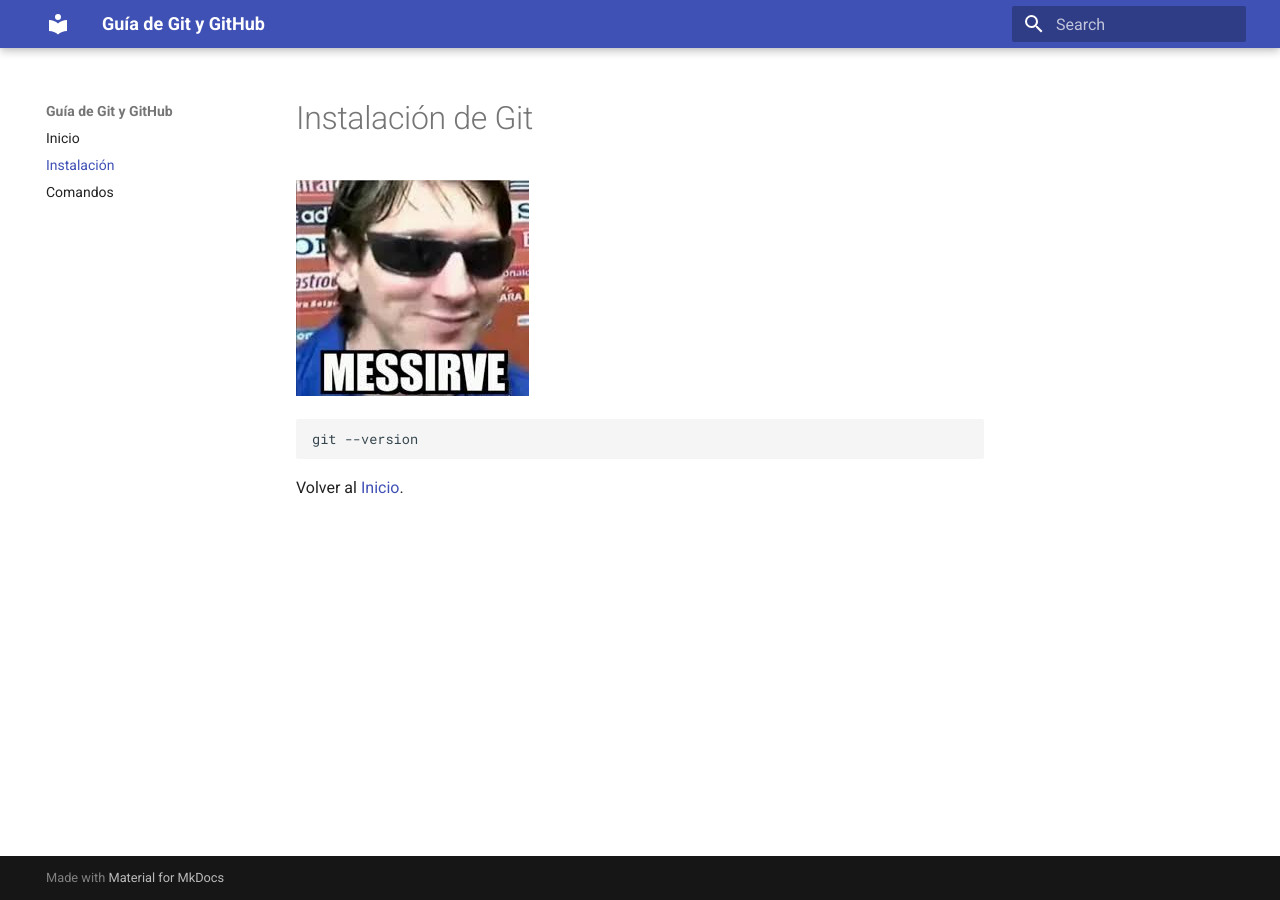
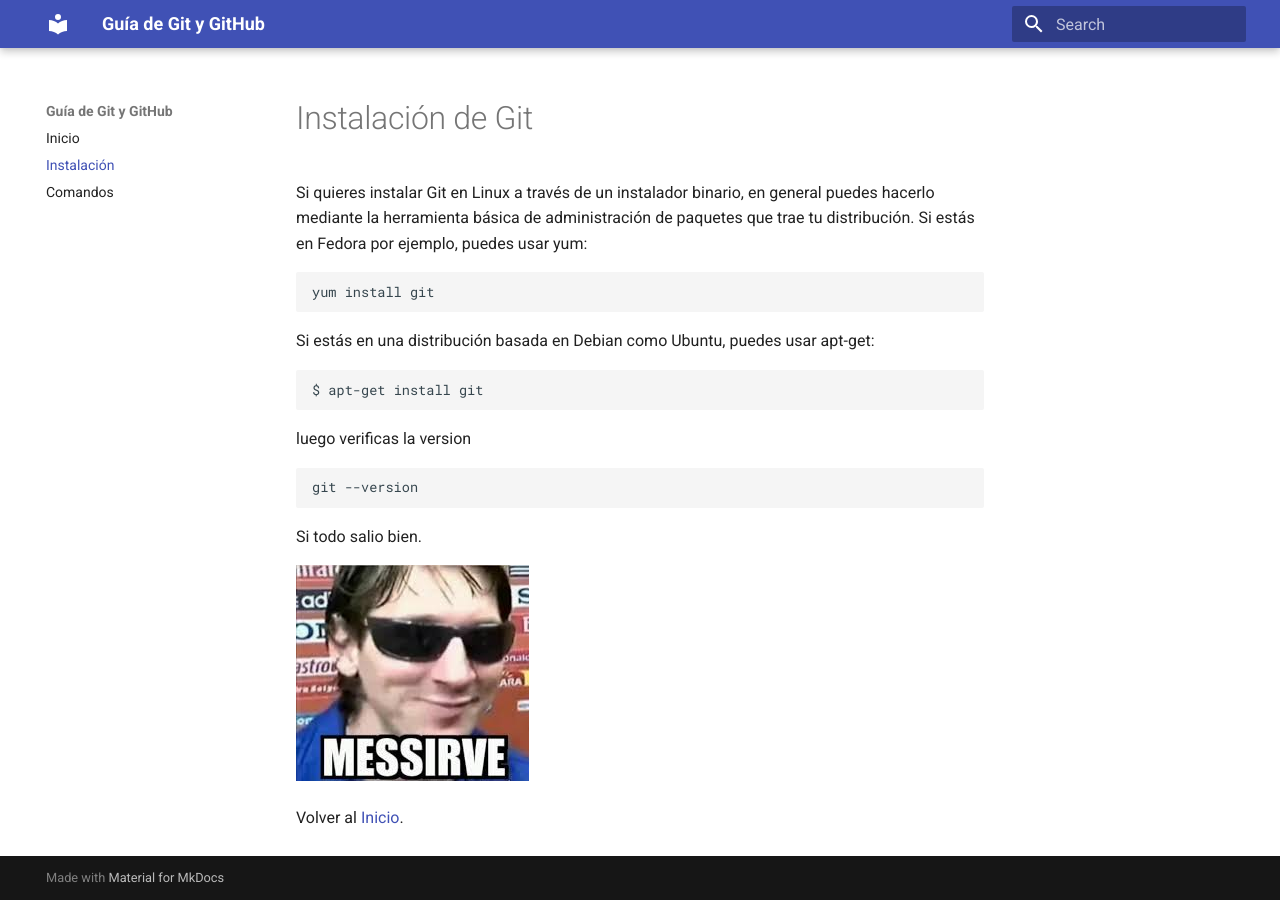
Before and after one commit to alexei503/taller3-mkdocs, an MkDocs documentation site: the page built from docs/instalacion.md, in a window 1280 px wide. Built offline with MkDocs 1.6.1 and Material for MkDocs 9.7.7, drawn with Linux system fonts in a browser that asks for light colours.

Commit message:
Actualización de la documentación

````diff
--- a/docs/instalacion.md
+++ b/docs/instalacion.md
@@ -1,9 +1,26 @@
 # Instalación de Git
 
-![Git](img/arquitectura.png)
+Si quieres instalar Git en Linux a través de un instalador binario, en general puedes hacerlo mediante la herramienta básica de administración de paquetes que trae tu distribución. Si estás en Fedora por ejemplo, puedes usar yum:
+
+```bash
+yum install git
+```
+
+Si estás en una distribución basada en Debian como Ubuntu, puedes usar apt-get:
+
+```bash
+$ apt-get install git
+```
+
+luego verificas la version
 
 ```bash
 git --version
 ```
 
+Si todo salio bien.
+
+![Git](img/arquitectura.png)
+
+
 Volver al [Inicio](index.md).
````
Also changed, not shown: docs/comandos.md (+9 -2 lines), docs/index.md (+1 -0 lines), site/index.html, site/search/search_index.json.
